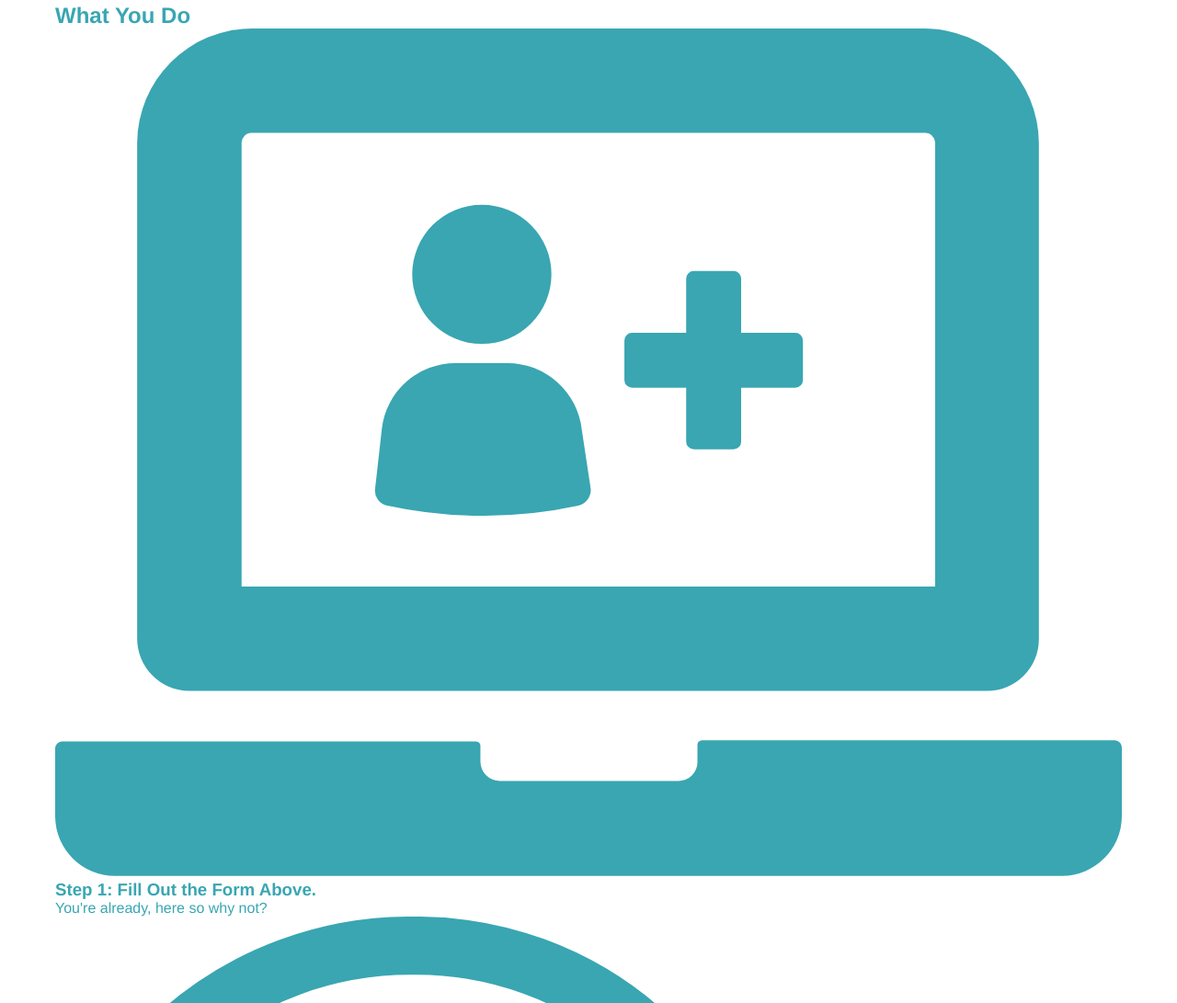
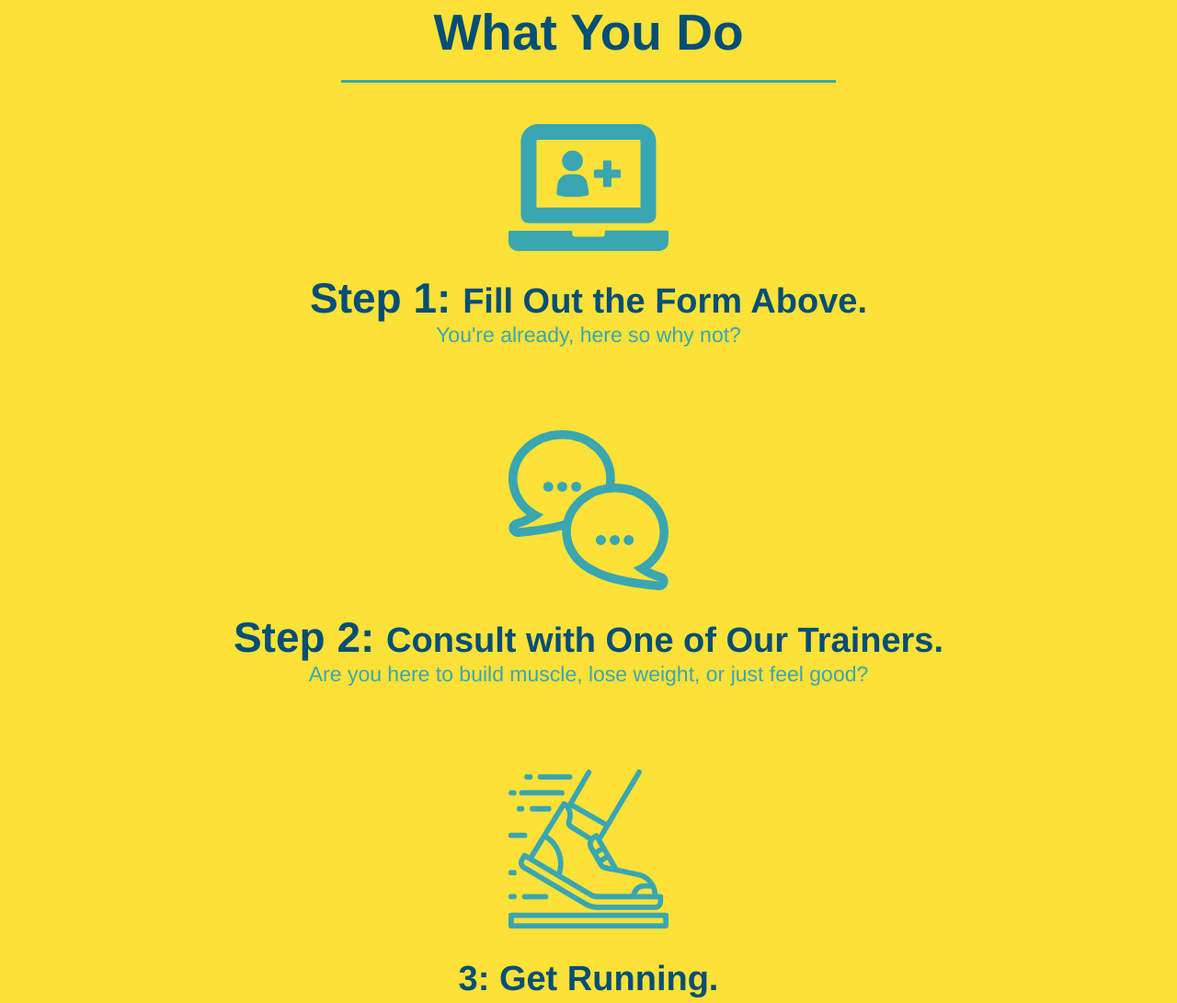
Before and after one commit to AaronCox73/run-buddy, a plain HTML site: page index.html in a window 1280 px wide. Shown: the part 1117-2208 px from the top of the page at 92% size. Drawn offline with Linux system fonts and the light colour scheme.

Commit message:
style what you do section

```diff
--- a/assets/css/style.css
+++ b/assets/css/style.css
@@ -39,8 +39,36 @@ border-color: #024e76;}
 button {background-color: #024e76; color: #fce138; border: none; padding: 10px 20px; font-size: 16px; }
 
 .intro {text-align: center;}
-.intro h2 { font-size: 55px; color: #024e76; margin-bottom: 35px; padding: 0 100px 20px 100px; border-bottom: 3px solid; border-color: #fce138; display: inline-block;}
+
 .intro p {line-height: 1.7;
 color: #39a6b2;
 width: 80%;
 font-size: 20px; margin: 0 auto;}
+
+.steps { text-align: center;
+background: #fce138;}
+
+
+.section-title {
+    font-size: 55px;
+    color: #024e76;
+    margin-bottom: 35px;
+    padding: 0 100px 20px 100px;
+    display: inline-block;
+    border-bottom: 3px solid;
+  }
+
+  .primary-border {
+    border-color: #fce138;
+  }
+
+  .secondary-border {
+    border-color: #39a6b2;
+  }
+
+  .steps div { margin-bottom: 80px;}
+  .steps img { width: 15%; margin: 10px 0;}
+  .steps h3 {color: #024e76; font-size: 46px; margin-top: 10px;}
+  .steps p {color: #39a6b2; font-size: 23px;}
+
+  .steps span {font-size: 38px;}
--- a/index.html
+++ b/index.html
@@ -72,7 +72,7 @@
 
     <!--"what we do" section-->
     <section id="what-we-do" class="intro">
-        <h2>What We Do</h2>
+        <h2 class="section-title primary-border">What We Do</h2>
         <p>
             butcher selfies chambray shabby chic gentrify readymade yr Echo Park
             XOXO Tumblr normcore Banksy direct trade Blue Bottle chillwave you
@@ -84,12 +84,13 @@
     </section>
 
     <!--"what you do" section-->
-    <section id="what-you-do">
-        <h2>What You Do</h2>
+    <section id="what-you-do" class="steps">
+        <h2 class="section-title secondary-border">What You Do</h2>
         <div>
             <img src="./assets/css/images/01-04-svgs/step-1.svg" alt="" />
             <h3>
-                Step 1: Fill Out the Form Above.
+                Step 1: <span> Fill Out the Form Above.</span>
+
             </h3>
             <p>
                 You're already, here so why not?
@@ -99,7 +100,7 @@
         <div>
             <img src="./assets/css/images/01-04-svgs/step-2.svg" alt="" />
             <h3>
-                Step 2: Consult with One of Our Trainers.
+                Step 2: <span>Consult with One of Our Trainers.</span>
             </h3>
             <p>
                 Are you here to build muscle, lose weight, or just feel good?
@@ -107,14 +108,14 @@
         </div>
         <div>
             <img src="./assets/css/images/01-04-svgs/step-3.svg" alt="" />
-            <h3>Step 3: Get Running.</h3>
+            <h3><span>3: Get Running.</h3></span>
             <p>
                 Hit the ground running (literally) once your trainer lays out your plan
             </p>
         </div>
         <div>
             <img src="./assets/css/images/01-04-svgs/step-4.svg" alt="" />
-            <h3>Step 4: See Results.</h3>
+            <h3><span>Step 4: See Results.</h3></span>
 
         </div>
         <p>
```
